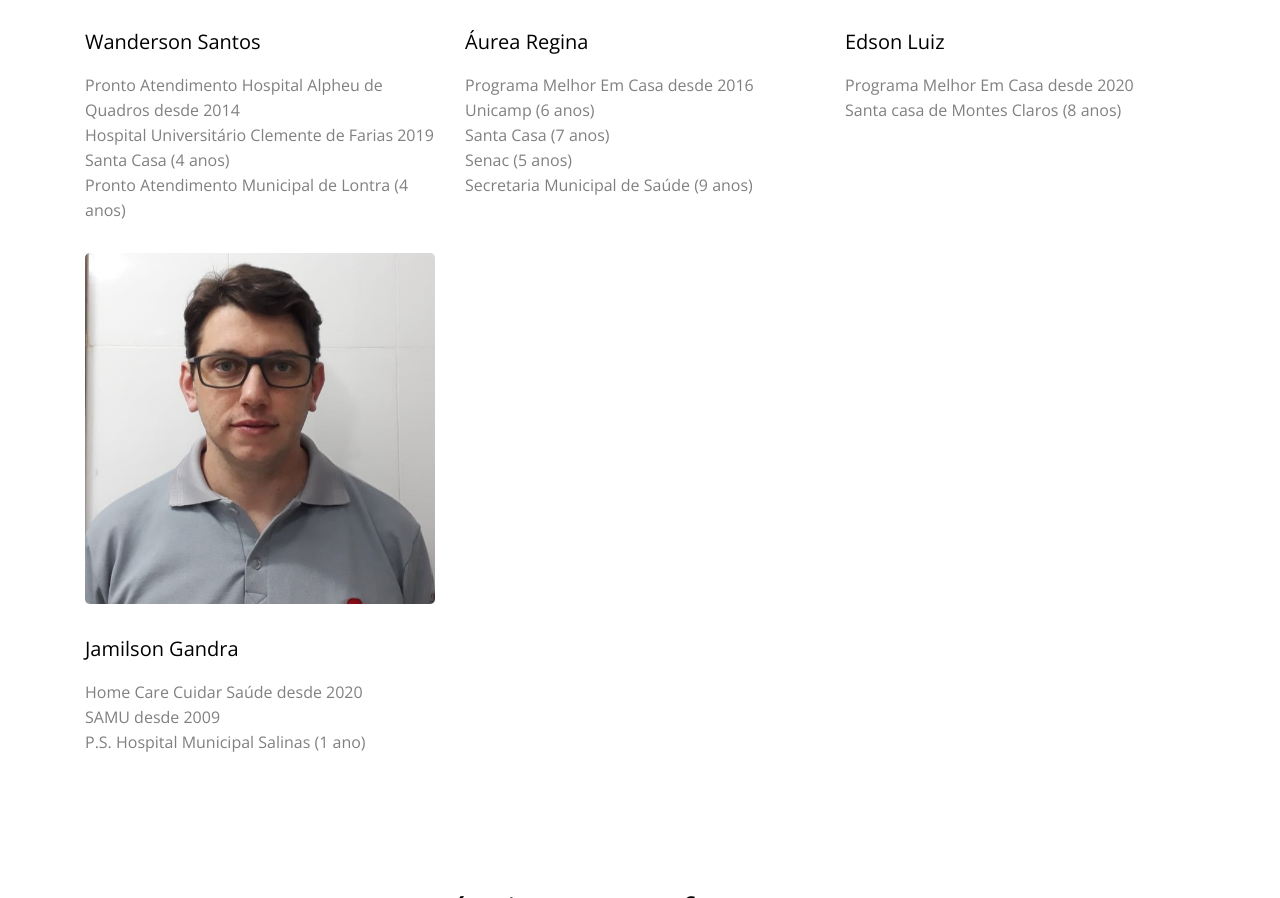
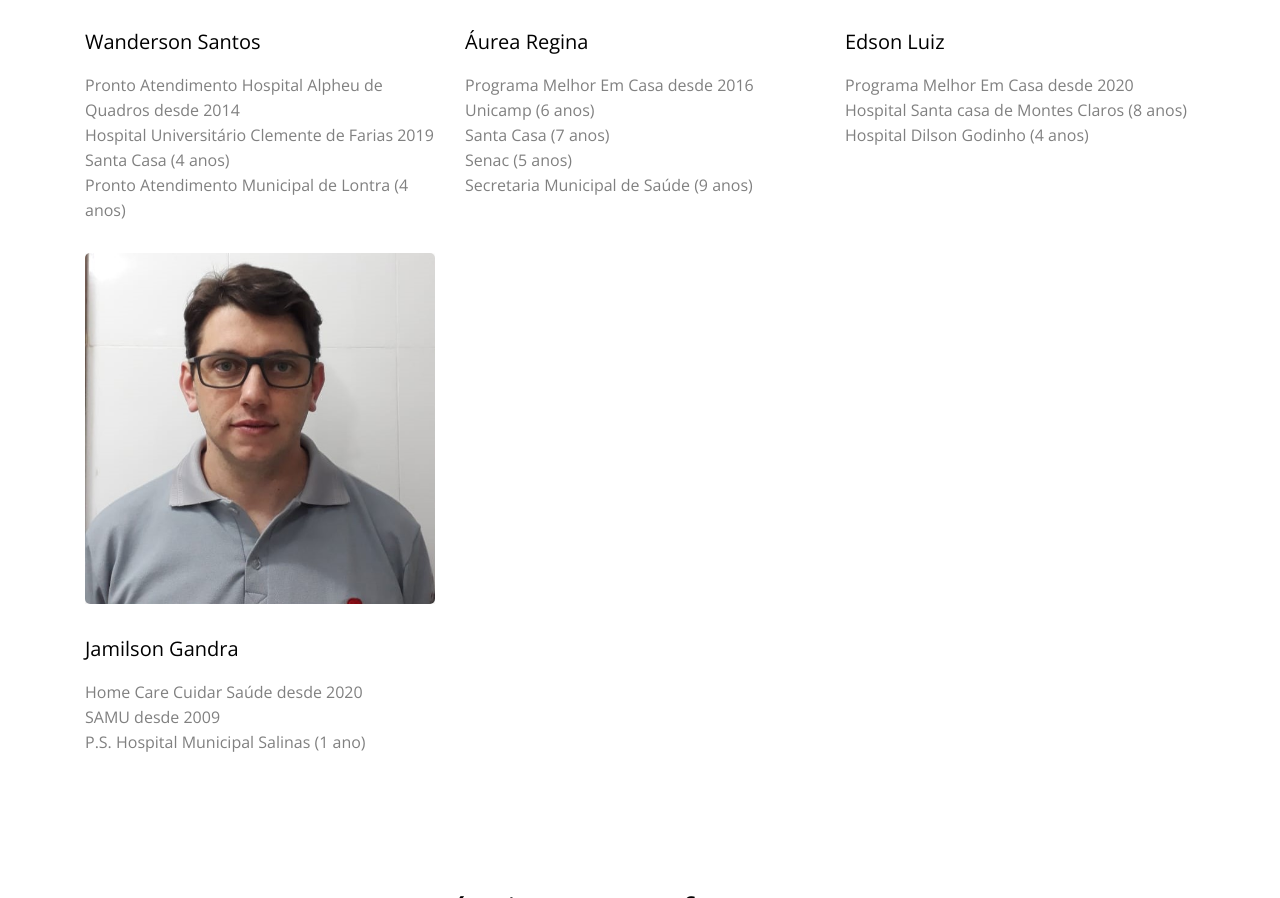
Before and after one commit to MatheusHonorato/enfermagem-de-elite, a plain HTML site: page equipe.html in a window 1280 px wide. Shown: the part 990-1888 px from the top of the page. Drawn offline with nearby package versions, Linux system fonts and the light colour scheme; some packages are replaced by stand-ins of ours.

Commit message:
Update equipe.html

```diff
--- a/equipe.html
+++ b/equipe.html
@@ -125,7 +125,8 @@
               <h3>Edson Luiz</h3>
               <ul class="pl-3 mt-3">
                 <li>Programa Melhor Em Casa desde 2020</li>
-                <li>Santa casa de Montes Claros (8 anos)</li>
+                <li>Hospital Santa casa de Montes Claros (8 anos)</li>
+                <li>Hospital Dilson Godinho (4 anos)</li>
               </ul>
             </div>
           </div>
```
